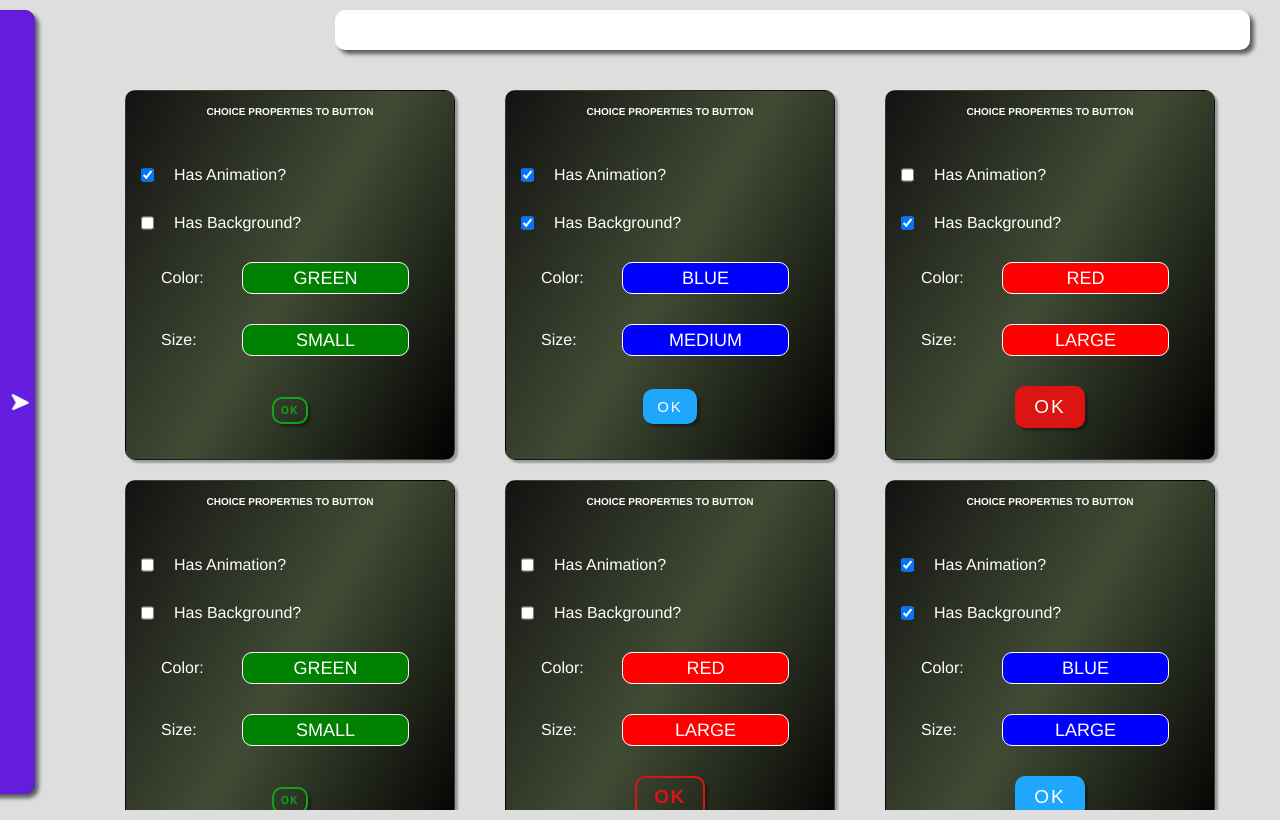
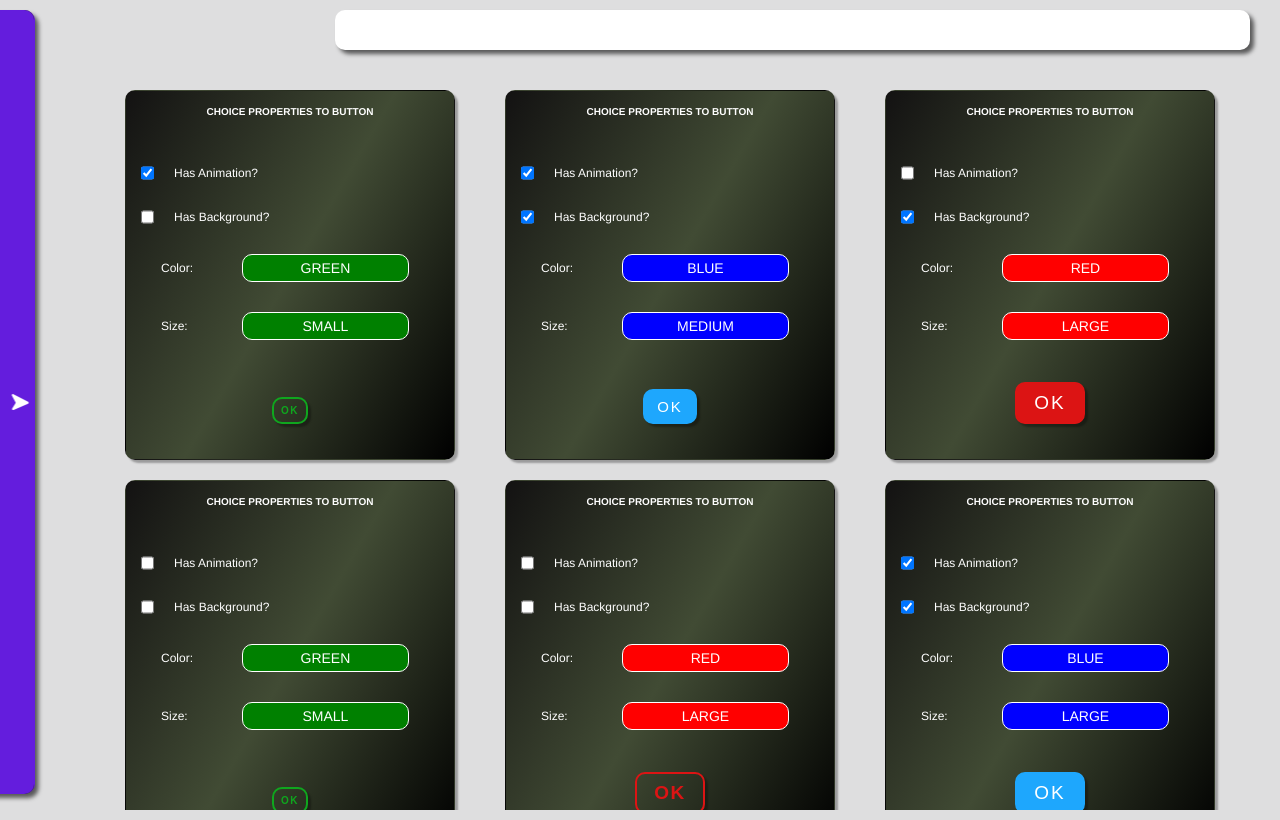
Before and after one commit to dialmonsalve/dialui-components, a React (Vite) app: page /buttons in a window 1280 px wide. Built offline with nearby package versions, Linux system fonts and the light colour scheme.

Commit message:
Create a building component

```diff
--- a/src/sass/components/_card.scss
+++ b/src/sass/components/_card.scss
@@ -72,7 +72,7 @@
 .control {
   padding: 1.5rem;
   display: flex;
-  font-size: 1.6rem;
+  font-size: 1.2rem;
   width: 100%;
   cursor: auto;
 }
@@ -93,4 +93,5 @@
   border-radius: 1rem;
   margin-right: 3rem;
   text-align: center;
+  font-size: 1.4rem;
 }
```
